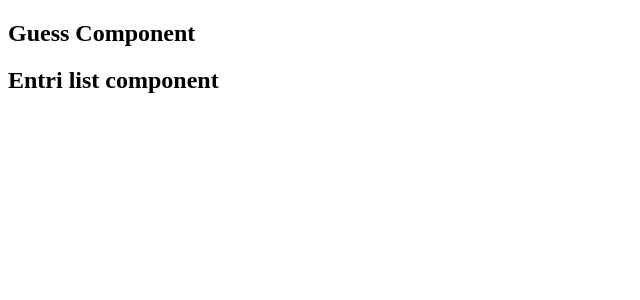
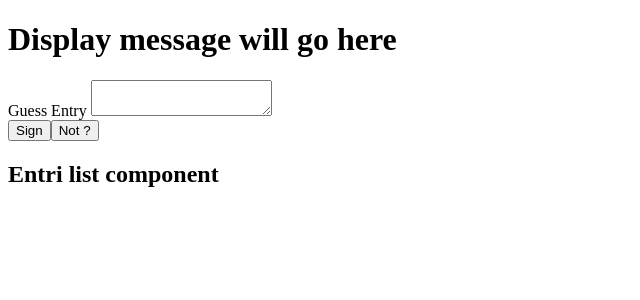
Before and after one commit to cristian-montes/guesbook_lab, a React app: page / in a window 1280 px wide. Shown: the top 300 px of the page, without its empty margins (0-640 px from the left). Built offline with nearby package versions, Linux system fonts and the light colour scheme.

Commit message:
added UserContext

```diff
--- a/src/components/GuestBook/GuestBook.jsx
+++ b/src/components/GuestBook/GuestBook.jsx
@@ -1,16 +1,36 @@
 import { useState } from "react";
+import { useUser } from "../../context/UserContext";
 
 export default function GuestBook(){
     const [ name, setName] = useState('');
     const [guesEntry, setGuesEntry] = useState('');
     // const { entries, setEntries } = useEntries();
-    // const { user, setUser } = useUser();
+    const { user, setUser } = useUser();
 
     return(
         <>
             <h1> Display message will go here</h1>
             <form>
-
+                <div>
+                    <label> Guess Entry </label>
+                    <textarea />
+                </div>
+                <div>
+                    <button>
+                        Sign
+                    </button>
+                    { "user goes here" && (
+                        <button
+                            type= "button"
+                            // onClick={ () => {
+                            //     setUser('')
+                            //     setName('')
+                            // }}
+                        >
+                         Not {user} ?
+                        </button>
+                    )}
+                </div>
             </form>
         </>
     )
--- /dev/null
+++ b/src/context/UserContext.jsx
@@ -0,0 +1,21 @@
+import { createContext, useContext } from "react";
+import { useState } from "react/cjs/react.development";
+
+const UserContext  = createContext();
+
+const UserProvider = ({ children }) => {
+    const [user, setUser] = useState('')
+    return <UserContext.Provider value={{user, setUser}}> {children} </UserContext.Provider>
+}
+
+const useUser = () => {
+    const context = useContext(UserContext);
+
+    if(context === undefined){
+        throw new Error('useUser hook must be called within a UserContext Provider')
+    }
+
+    return context;
+}
+
+export { UserProvider, useUser}
--- a/src/index.jsx
+++ b/src/index.jsx
@@ -1,4 +1,11 @@
 import { render } from 'react-dom';
 import App from './App';
+import { UserProvider } from './context/UserContext';
 
-render(<App />, document.getElementById('root'));
+render(
+    <UserProvider>
+        <App />
+    </UserProvider>,
+    document.getElementById('root')
+
+);
--- a/src/views/Home/Home.jsx
+++ b/src/views/Home/Home.jsx
@@ -1,7 +1,9 @@
+import GuestBook from "../../components/GuestBook/GuestBook";
+
 const Home = () => {
     return(
         <>
-            <h2> Guess Component</h2>
+         <GuestBook />
             <h2> Entri list component </h2>
         </>
     )
```
Also changed, not shown: src/components/README.md (deleted).
